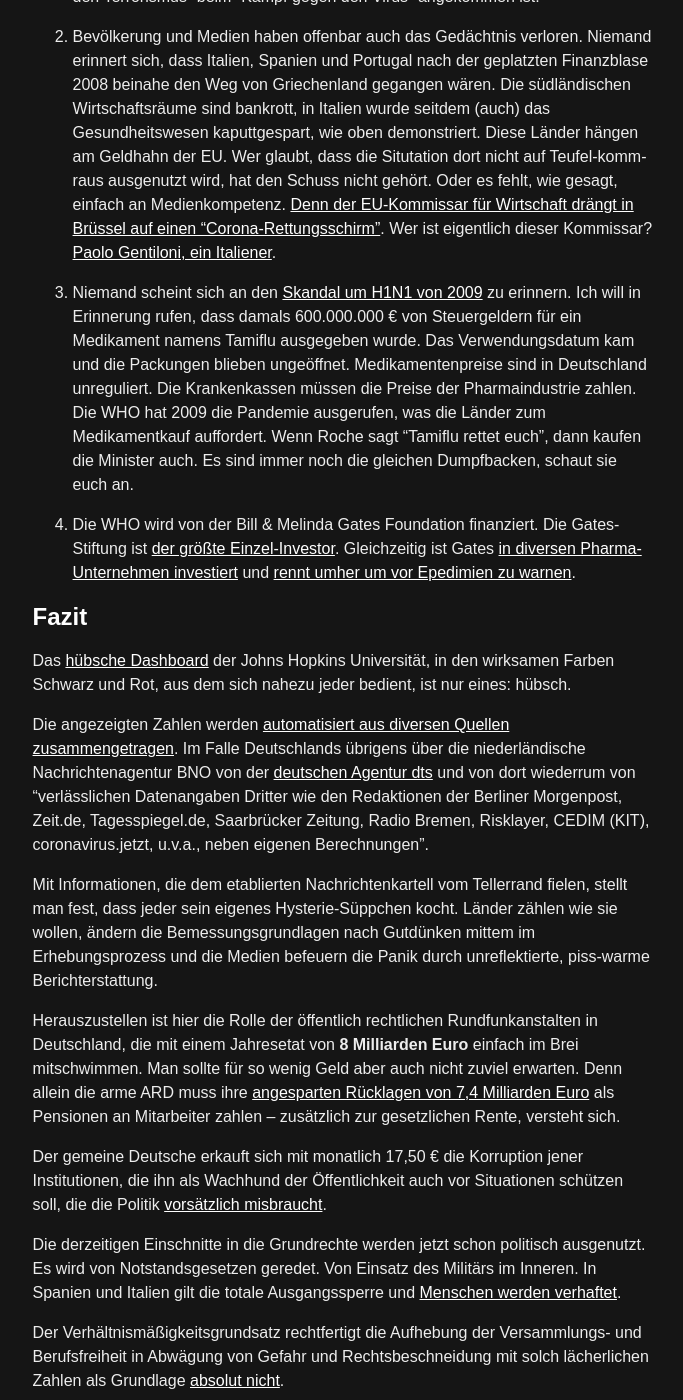
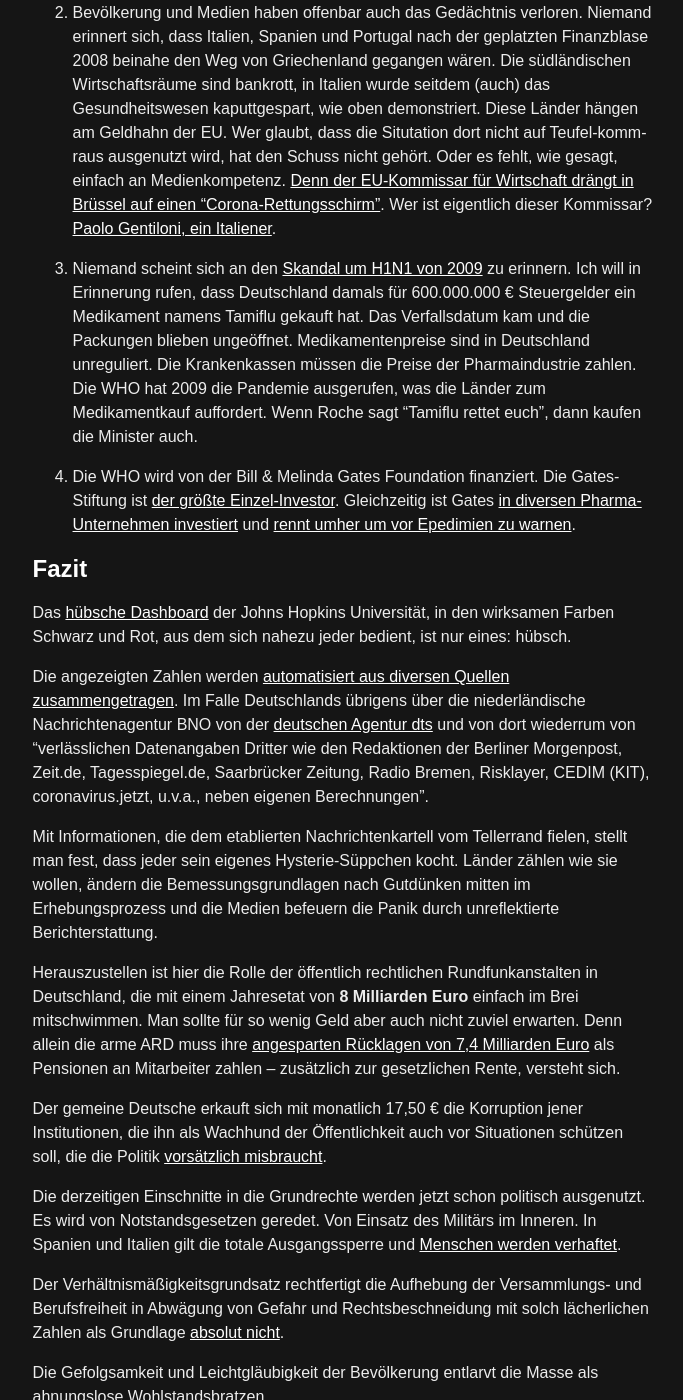
Before and after one commit to glaszig/glaszig.github.io, a Jekyll site: the page built from _posts/2020-03-31-malen-nach-zahlen.md, in a window 1280 px wide and 1400 px high, scrolled down 5471 px. Shown: the whole window, without its empty margins (296-979 px from the left). Built offline with Jekyll 4.4.1, drawn with Linux system fonts in a browser that asks for light colours; some of the changed text lies outside the part shown.

Commit message:
typos and sanitization

```diff
--- a/_posts/2020-03-31-malen-nach-zahlen.md
+++ b/_posts/2020-03-31-malen-nach-zahlen.md
@@ -208,13 +208,12 @@
 Wer ist eigentlich dieser Kommissar? [Paolo Gentiloni, ein Italiener][gentiloni].
 
 3. Niemand scheint sich an den [Skandal um H1N1 von 2009][h1n1] zu erinnern.
-Ich will in Erinnerung rufen, dass damals 600.000.000 € von Steuergeldern
-für ein Medikament namens Tamiflu ausgegeben wurde. Das Verwendungsdatum kam
+Ich will in Erinnerung rufen, dass Deutschland damals für 600.000.000 € Steuergelder
+ein Medikament namens Tamiflu gekauft hat. Das Verfallsdatum kam
 und die Packungen blieben ungeöffnet. Medikamentenpreise sind
 in Deutschland unreguliert. Die Krankenkassen müssen die Preise der Pharmaindustrie zahlen.
 Die WHO hat 2009 die Pandemie ausgerufen, was die Länder zum Medikamentkauf
 auffordert. Wenn Roche sagt "Tamiflu rettet euch", dann kaufen die Minister auch.
-Es sind immer noch die gleichen Dumpfbacken, schaut sie euch an.
 
 4. Die WHO wird von der Bill & Melinda Gates Foundation finanziert.
 Die Gates-Stiftung ist [der größte Einzel-Investor][who-corruption].
@@ -237,8 +236,8 @@
 Mit Informationen, die dem etablierten Nachrichtenkartell vom Tellerrand fielen,
 stellt man fest, dass jeder sein eigenes Hysterie-Süppchen kocht.
 Länder zählen wie sie wollen, ändern die Bemessungsgrundlagen nach Gutdünken
-mittem im Erhebungsprozess und die Medien befeuern die Panik durch
-unreflektierte, piss-warme Berichterstattung.
+mitten im Erhebungsprozess und die Medien befeuern die Panik durch
+unreflektierte Berichterstattung.
 
 Herauszustellen ist hier die Rolle der öffentlich rechtlichen Rundfunkanstalten
 in Deutschland, die mit einem Jahresetat von **8 Milliarden Euro** einfach im
```
Also changed, not shown: other parts of _posts/2020-03-31-malen-nach-zahlen.md (+8 -8 lines).
